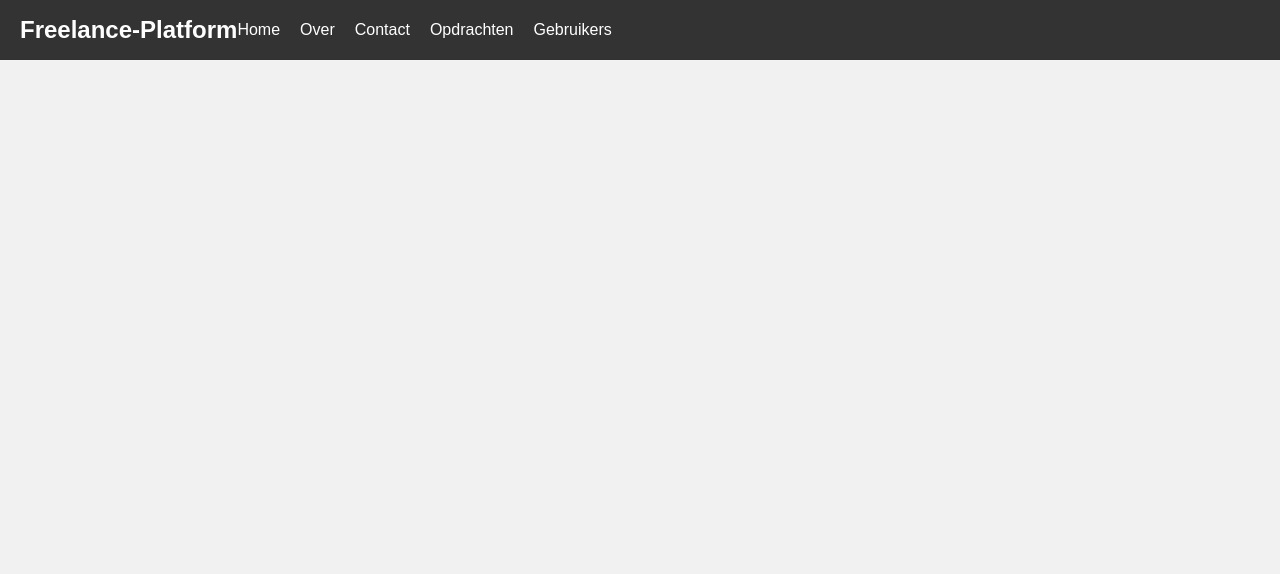
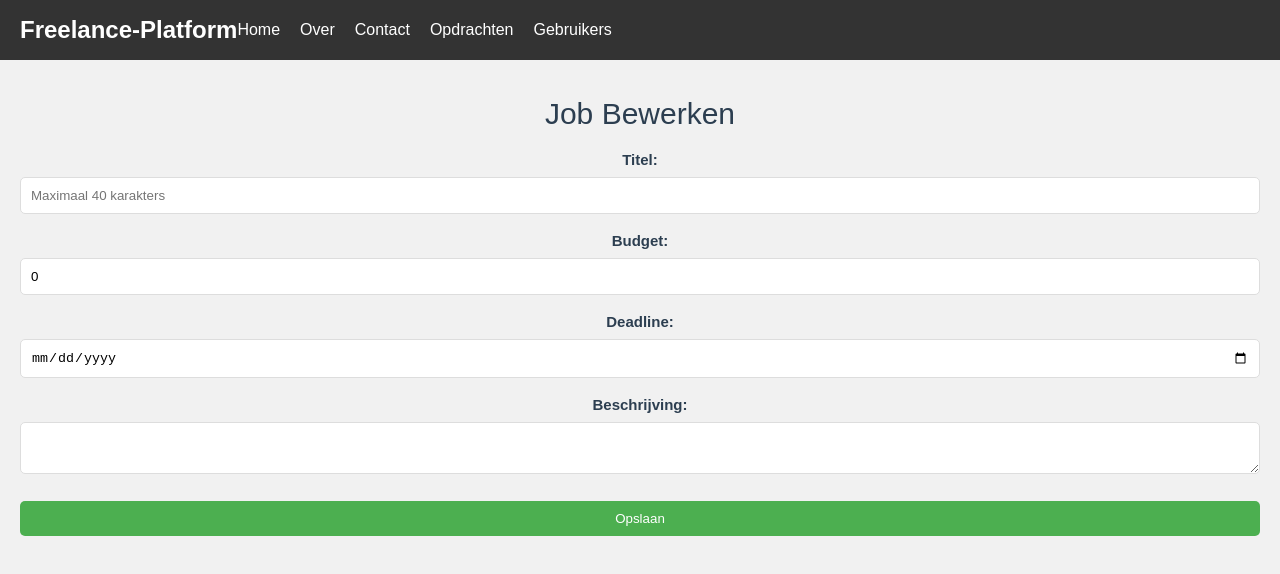
Before and after one commit to Nadir1109/frontend-freelance, a Vue app: page /jobs/1/edit in a window 1280 px wide. Shown: the top 574 px of the page. Built offline with nearby package versions, Linux system fonts and the light colour scheme; no server answers.

Commit message:
ik heb een werkende opdrachten pagina. het bewerken van de job werkt nu. verder heb ik ook error oplossing gemaakt.zoals maximaal aantal karakters

```diff
--- a/src/components/AddJob.vue
+++ b/src/components/AddJob.vue
@@ -3,13 +3,33 @@
     <h1>Nieuwe Job Toevoegen</h1>
     <form @submit.prevent="submitJob">
       <label for="title">Titel:</label>
-      <input type="text" v-model="job.title" id="title" required>
+      <input
+          type="text"
+          v-model="job.title"
+          maxlength="40"
+          id="title"
+          required
+          placeholder="Maximaal 40 karakters"
+      />
 
       <label for="budget">Budget:</label>
-      <input type="number" v-model="job.budget" id="budget" required>
+      <input
+          type="number"
+          v-model.number="job.budget"
+          min="0"
+          step="1"
+          id="budget"
+          required
+      />
 
       <label for="deadline">Deadline:</label>
-      <input type="date" v-model="job.deadline" id="deadline" required>
+      <input
+          type="date"
+          v-model="job.deadline"
+          :min="today"
+          id="deadline"
+          required
+      />
 
       <label for="description">Beschrijving:</label>
       <textarea v-model="job.description" id="description" required></textarea>
@@ -30,7 +50,8 @@ export default {
         budget: '',
         deadline: '',
         description: ''
-      }
+      },
+      today: new Date().toISOString().split('T')[0] // Alleen toekomstgerichte datums
     };
   },
   methods: {
@@ -38,7 +59,7 @@ export default {
       axios.post('http://localhost:8080/api/jobs/create', this.job)
           .then(response => {
             alert('Job succesvol toegevoegd!');
-            this.$router.push('/'); // Verwijst terug naar de jobs-pagina
+            this.$router.push('/jobs');
           })
           .catch(error => {
             console.error("Er is een fout opgetreden bij het toevoegen van de job!", error);
--- a/src/components/EditJob.vue
+++ b/src/components/EditJob.vue
@@ -4,20 +4,41 @@
     <form @submit.prevent="updateJob">
       <div>
         <label>Titel:</label>
-        <input v-model="job.title" type="text" required />
+        <input
+            v-model="job.title"
+            type="text"
+            maxlength="40"
+            required
+            placeholder="Maximaal 40 karakters"
+        />
       </div>
+
       <div>
         <label>Budget:</label>
-        <input v-model="job.budget" type="number" required />
+        <input
+            v-model.number="job.budget"
+            type="number"
+            min="0"
+            step="1"
+            required
+        />
       </div>
+
       <div>
         <label>Deadline:</label>
-        <input v-model="job.deadline" type="date" required />
+        <input
+            v-model="job.deadline"
+            type="date"
+            :min="today"
+            required
+        />
       </div>
+
       <div>
         <label>Beschrijving:</label>
-        <textarea v-model="job.description"></textarea>
+        <textarea v-model="job.description" required></textarea>
       </div>
+
       <button type="submit" class="save-button">Opslaan</button>
     </form>
   </div>
@@ -34,7 +55,8 @@ export default {
         budget: 0,
         deadline: '',
         description: ''
-      }
+      },
+      today: new Date().toISOString().split('T')[0] // Alleen toekomstgerichte datums
     };
   },
   mounted() {
@@ -60,3 +82,27 @@ export default {
   }
 };
 </script>
+
+<style>
+.edit-page-container {
+  padding: 20px;
+  text-align: center;
+}
+
+form div {
+  margin-bottom: 15px;
+}
+
+.save-button {
+  padding: 10px 20px;
+  background-color: #4CAF50;
+  color: white;
+  border: none;
+  border-radius: 5px;
+  cursor: pointer;
+}
+
+.save-button:hover {
+  background-color: #388E3C;
+}
+</style>
--- a/src/config/apiConfig.js
+++ b/src/config/apiConfig.js
@@ -1,3 +1,4 @@
 export default {
+
     baseURL: 'http://localhost:8080/api'
 };
--- a/src/router/index.js
+++ b/src/router/index.js
@@ -4,12 +4,14 @@ import EditUser from '@/components/EditUser.vue';
 import UsersView from "@/components/UsersView.vue";
 import JobsOverview from "@/components/JobsOverview.vue";
 import AddJob from '@/components/AddJob.vue';
+import EditJob from "@/components/EditJob.vue";
 
 const routes = [
     { path: '/', name: 'Home', component: HomePage },
     { path: '/users', name: 'UsersView', component: UsersView },
     { path: '/jobs', name: 'JobsView', component: JobsOverview },
     { path: '/add-job', name: 'AddJob', component: AddJob },
+    { path: '/jobs/:id/edit', name: 'EditJob', component: EditJob },
     { path: '/edit/:id', name: 'EditUser', component: EditUser }
 ];
 const router = createRouter({
```
